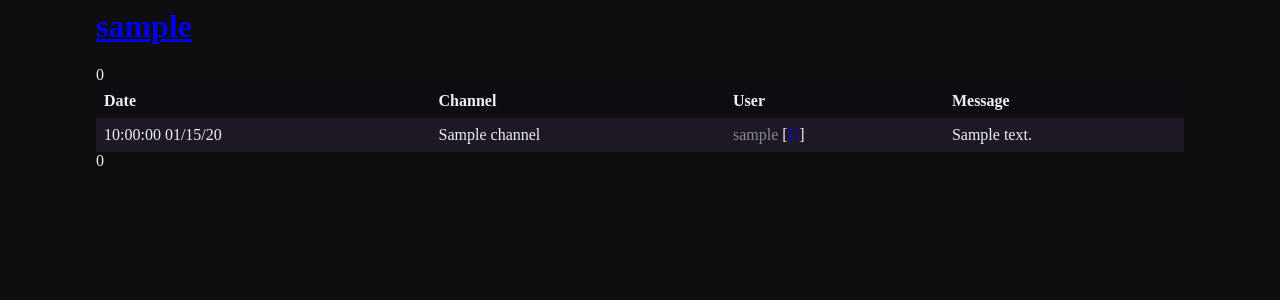
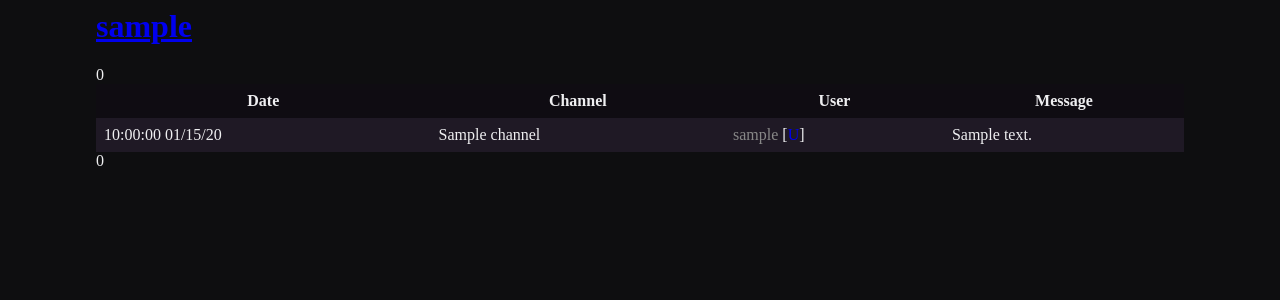
Before and after one commit to retrontology/twitchchatviewer, a Django app: a page that uses user/templates/user/index.html in a window 1280 px wide. Shown: the top 300 px of the page. Run offline with Django 4.2, Linux system fonts and the light colour scheme; tables that the repository leaves empty hold one stand-in row (values such as "Sample post"); a database or web service that is not in the repository returns one stand-in record (values such as "Sample title").

Commit message:
fix header align

```diff
--- a/static/style.css
+++ b/static/style.css
@@ -11,12 +11,15 @@ table {
     table-layout: auto;
 }
 
-th, td {
+th {
+    text-align: center;
+    padding: 8px;
+}
+
+td {
     text-align: left;
     padding: 8px;
 }
 
 tr:nth-child(odd) {background-color: #0f0c12;}
 tr:nth-child(even) {background-color: #1f1925;}
-
-tr.messages-header {text-align: center;}
```
